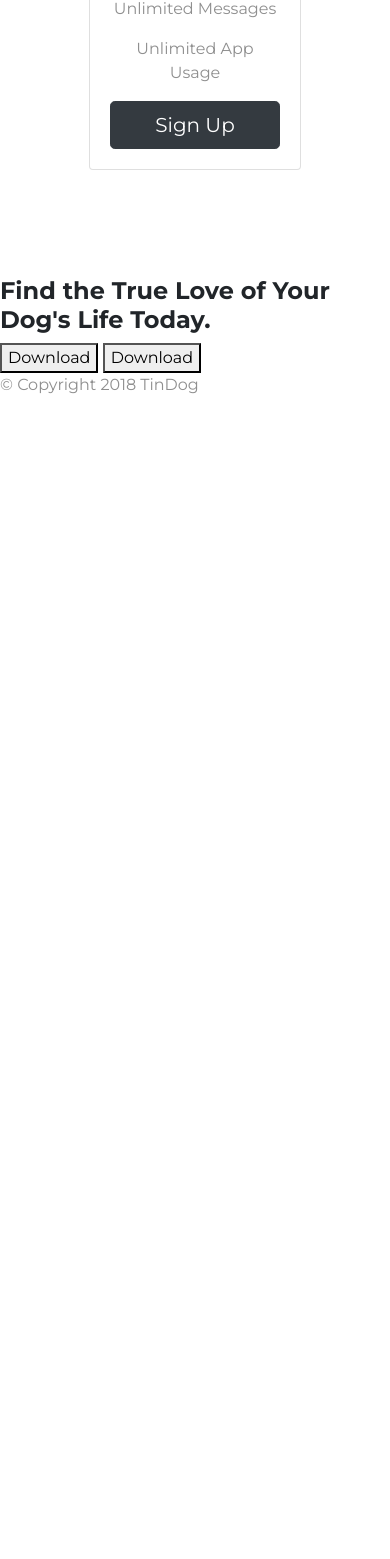
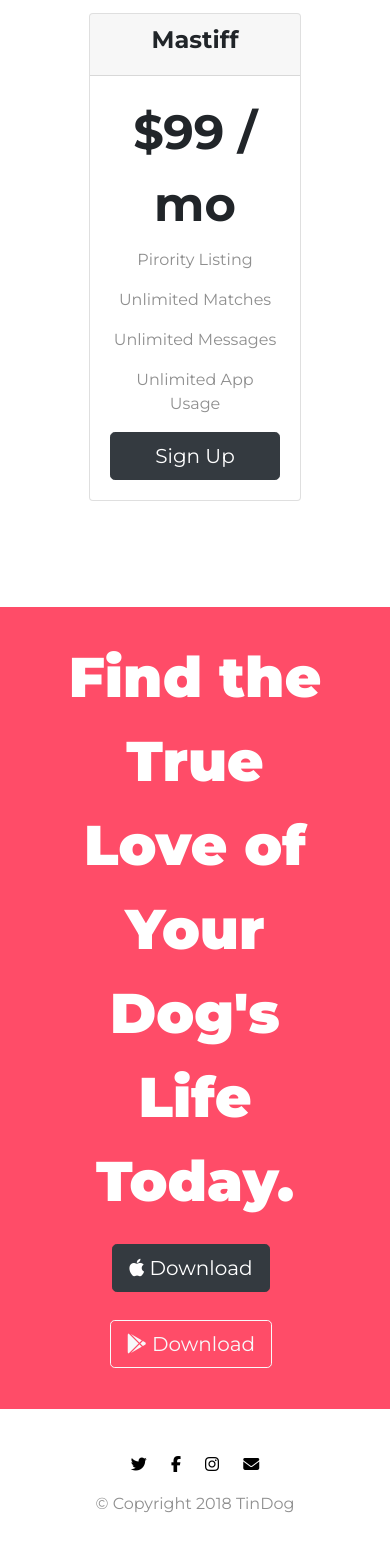
Before and after one commit to JRitchie454/Personal-Site, a PHP site: the page made by Bootstrap Site/index.html in a window 390 px wide. Shown: the part 4526-6085 px from the top of the page. Before the commit the page ends 4920 px from the top, so only its background shows below. Run offline with PHP 8.4, Linux system fonts and the light colour scheme; some libraries are stand-ins or nearby versions.

Commit message:
Final website design

```diff
--- a/Bootstrap Site/css/master.css
+++ b/Bootstrap Site/css/master.css
@@ -136,3 +136,48 @@
 .pricing-col {
   padding: 3% 2%;
 }
+
+/* Call to action */
+#cta {
+  background-color: #FF4C68;
+  color: #FFFFFF;
+  padding: 7% 15%;
+  text-align: center;
+}
+
+.cta-title {
+  font-size: 3.5rem;
+  font-weight: 900;
+  line-height: 1.5;
+}
+
+/* Footer */
+#footer {
+  background-color: #FFFFFF;
+  padding: 7% 15%;
+  text-align: center;
+}
+
+.social-btn {
+  color: #000000;
+  margin: 20px 10px;
+}
+
+.social-btn:hover {
+  color: #FF4C68;
+}
+
+@media (max-width: 1028px) {
+  #title {
+    text-align: center;
+  }
+
+  .title-img {
+    position: static;
+    -ms-transform:      rotate(0);
+    -moz-transform:     rotate(0);
+    -webkit-transform:  rotate(0);
+    -o-transform:       rotate(0);
+    transform:          rotate(0);
+  }
+}
--- a/Bootstrap Site/index.html
+++ b/Bootstrap Site/index.html
@@ -38,9 +38,9 @@
         </button>
         <div class="collapse navbar-collapse" id="navbarToggle">
           <ul class="navbar-nav ml-auto">
-            <li class="inner-nav-item nav-item"><a class="inner-nav-link nav-link" href="#">Contact</a></li>
-            <li class="inner-nav-item nav-item"><a class="inner-nav-link nav-link" href="#">Pricing</a></li>
-            <li class="inner-nav-item nav-item"><a class="inner-nav-link nav-link" href="#">Download</a></li>
+            <li class="inner-nav-item nav-item"><a class="inner-nav-link nav-link" href="#footer">Contact</a></li>
+            <li class="inner-nav-item nav-item"><a class="inner-nav-link nav-link" href="#pricing">Pricing</a></li>
+            <li class="inner-nav-item nav-item"><a class="inner-nav-link nav-link" href="#cta">Download</a></li>
           </ul>
         </div>
       </nav>
@@ -176,14 +176,18 @@
 
   <!-- Call to Action -->
   <section id="cta">
-    <h3>Find the True Love of Your Dog's Life Today.</h3>
-    <button type="button">Download</button>
-    <button type="button">Download</button>
+    <h3 class="cta-title">Find the True Love of Your Dog's Life Today.</h3>
+    <button class="dl-btn btn btn-lg btn-dark" type="button"><i class="fab fa-apple"></i> Download</button>
+    <button class="dl-btn btn btn-lg btn-outline-light" type="button"><i class="fab fa-google-play"></i> Download</button>
   </section>
 
 
   <!-- Footer -->
   <footer id="footer">
+    <i class="social-btn fab fa-twitter"></i>
+    <i class="social-btn fab fa-facebook-f"></i>
+    <i class="social-btn fab fa-instagram"></i>
+    <i class="social-btn fas fa-envelope"></i>
     <p>© Copyright 2018 TinDog</p>
   </footer>
 </body>
```
